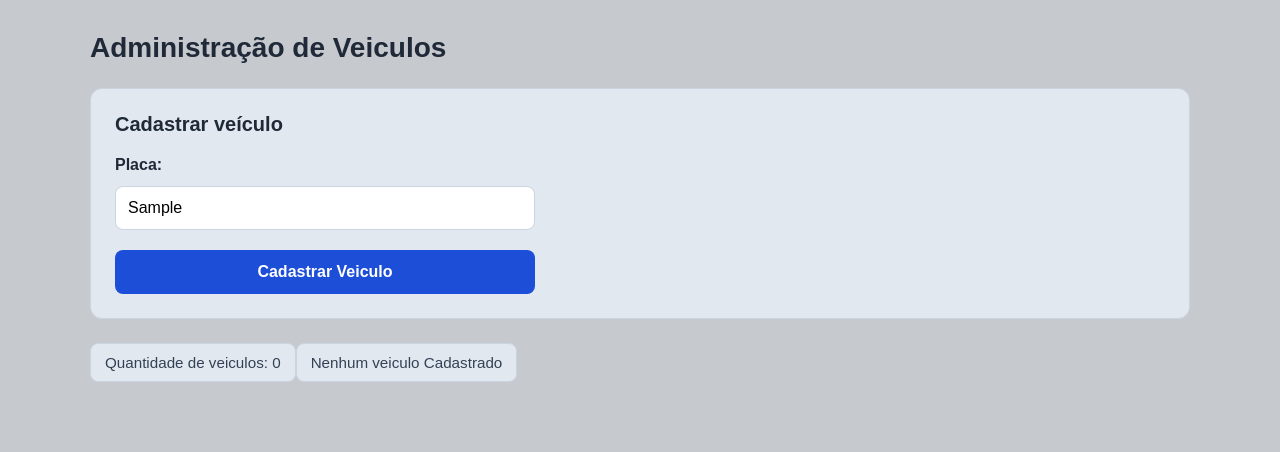
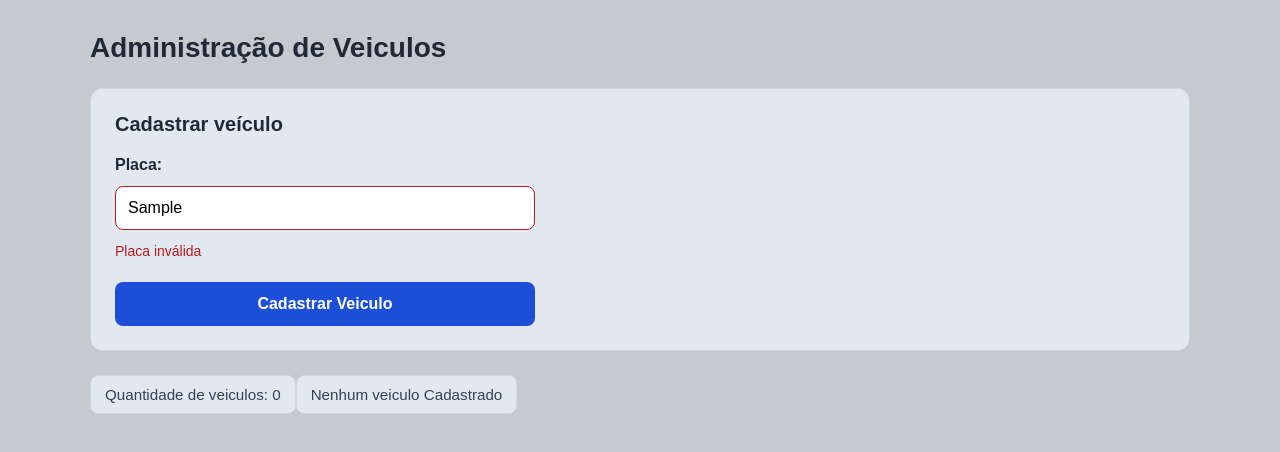
Before and after one commit to alessandrocamargo/carControl, a React (Vite) app: page /admin in a window 1280 px wide. Both pictures are taken after typing "Sample" into the empty fields and a click on the button "Cadastrar Veiculo". Shown: the top 452 px of the page. Built offline with nearby package versions, Linux system fonts and the light colour scheme.

Commit message:
feat: exibe mensagens de cadastro no formulario

```diff
--- a/src/components/AddVehicles.jsx
+++ b/src/components/AddVehicles.jsx
@@ -2,17 +2,21 @@ import { useState } from "react";
 import {addVehicle} from "../repositories/vehiclesRepository"
 export default function AddVehicle({onVehicleAdded}){
     const [plate, setPlate] = useState("");
+    const [errorMessage, setErrorMessage] = useState("");
+    const [successMessage, setSuccessMessage] = useState("");
 
     function handleSubmit(event){
         event.preventDefault();
+        setErrorMessage("");
+        setSuccessMessage("");
 
         try{
             const newVehicle = addVehicle(plate);
             onVehicleAdded();
-            alert(`Veículo ${newVehicle.plate} cadastrado com sucesso!`);
+            setSuccessMessage(`Veículo ${newVehicle.plate} cadastrado com sucesso!`);
             setPlate("")
         } catch(error){
-            alert(error.message)
+            setErrorMessage(error.message)
         }
     }
 
@@ -22,8 +26,14 @@ export default function AddVehicle({onVehicleAdded}){
     return(
         <form className="trip-form" onSubmit={handleSubmit}>
             <label htmlFor="plate">Placa:</label>
-            <input type="text" id="plate" name="txtPlate" placeholder="Digite a placa" value={plate} onChange={(event) => setPlate(event.target.value)} />
+            <input type="text" id="plate" name="txtPlate" placeholder="Digite a placa" value={plate} onChange={(event) => setPlate(event.target.value)} aria-invalid={Boolean(errorMessage)} aria-describedby={errorMessage ? "plate-error" : undefined} />
+            {errorMessage && (
+                <p id="plate-error" className="form-error" role="alert">{errorMessage}</p>
+            )}
             <button name="btnCadastrar" type="submit">Cadastrar Veiculo</button>
+            {successMessage && (
+                <p className="form-success" role="status">{successMessage}</p>
+            )}
         </form>
     )
 }
--- a/src/styles/global.css
+++ b/src/styles/global.css
@@ -241,3 +241,21 @@ button,input {
     max-width: 100%;
     height: auto;
 }
+
+.form-error {
+    margin: 0;
+    color: #b91c1c;
+    font-size: 0.875rem;
+    line-height: 1.4;
+}
+
+.trip-form input[aria-invalid="true"] {
+    border-color: #b91c1c;
+}
+
+.form-success {
+    margin: 0;
+    color: #166534;
+    font-size: 0.875rem;
+    line-height: 1.4;
+}
```
